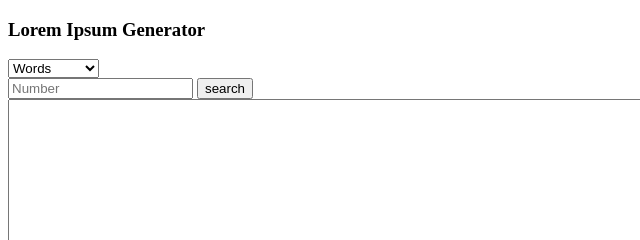
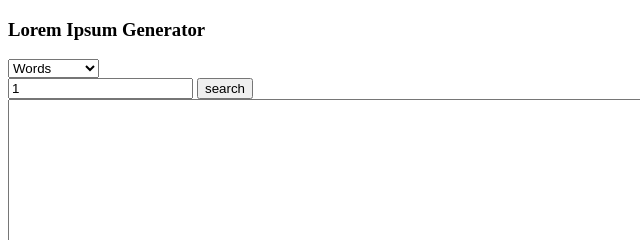
Before and after one commit to dmkitui/lorem-ipsum, a website: page views/home.html in a window 1280 px wide. Shown: the top 240 px of the page, 0-640 px from the left. Drawn offline with Linux system fonts and the light colour scheme.

Commit message:
Add number input minimum comnstraint and default value

```diff
--- a/views/home.html
+++ b/views/home.html
@@ -13,7 +13,7 @@
           <option value="paragraphs">Paragraphs</option>
         </select>
         <br>
-        <input type="number" placeholder="Number" name="number" required>
+        <input type="number" placeholder="Number" name="number" min="1" value="1" required>
         <input type="submit" value="search" class="button">
     </form>
     <div id="lorem">
```
